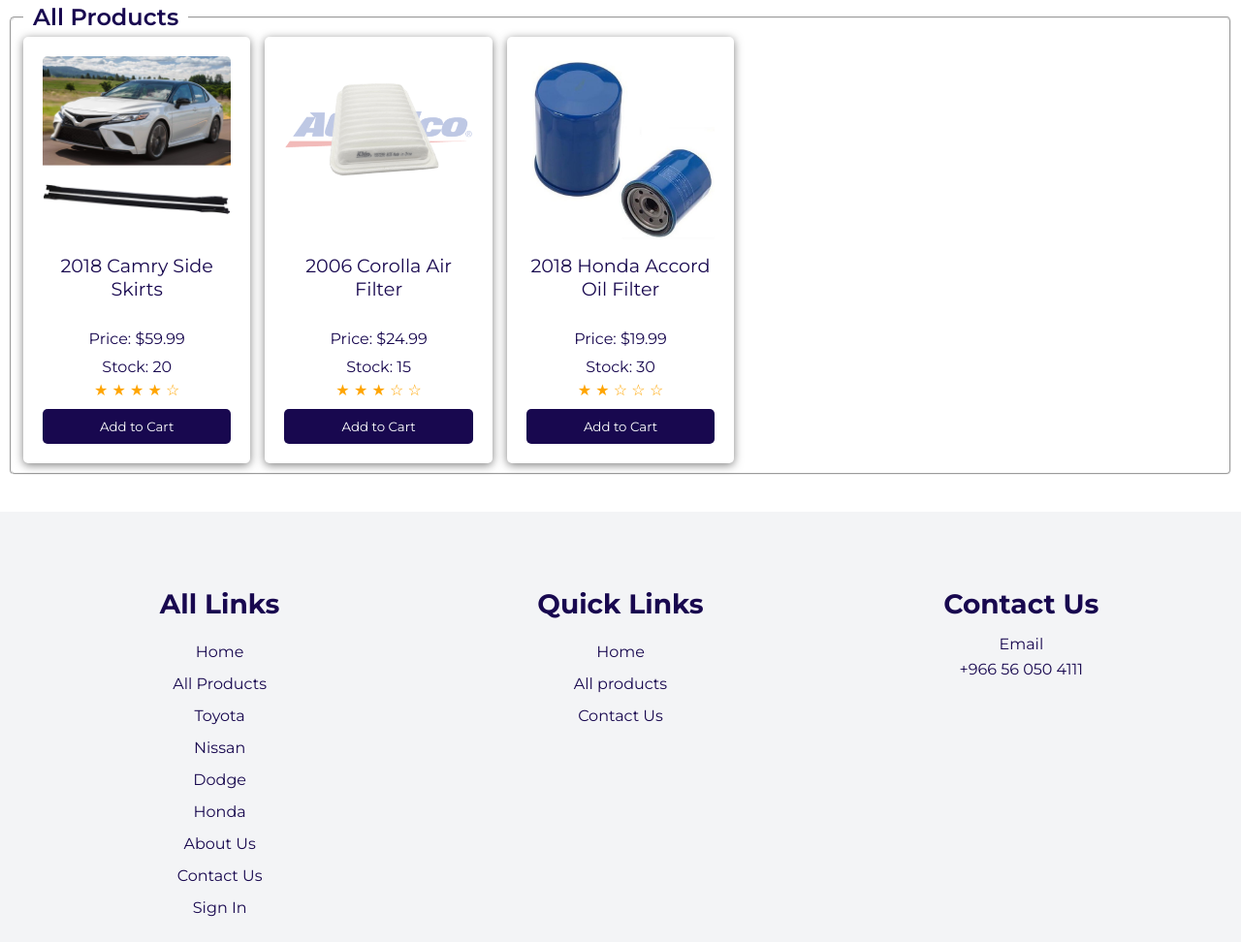
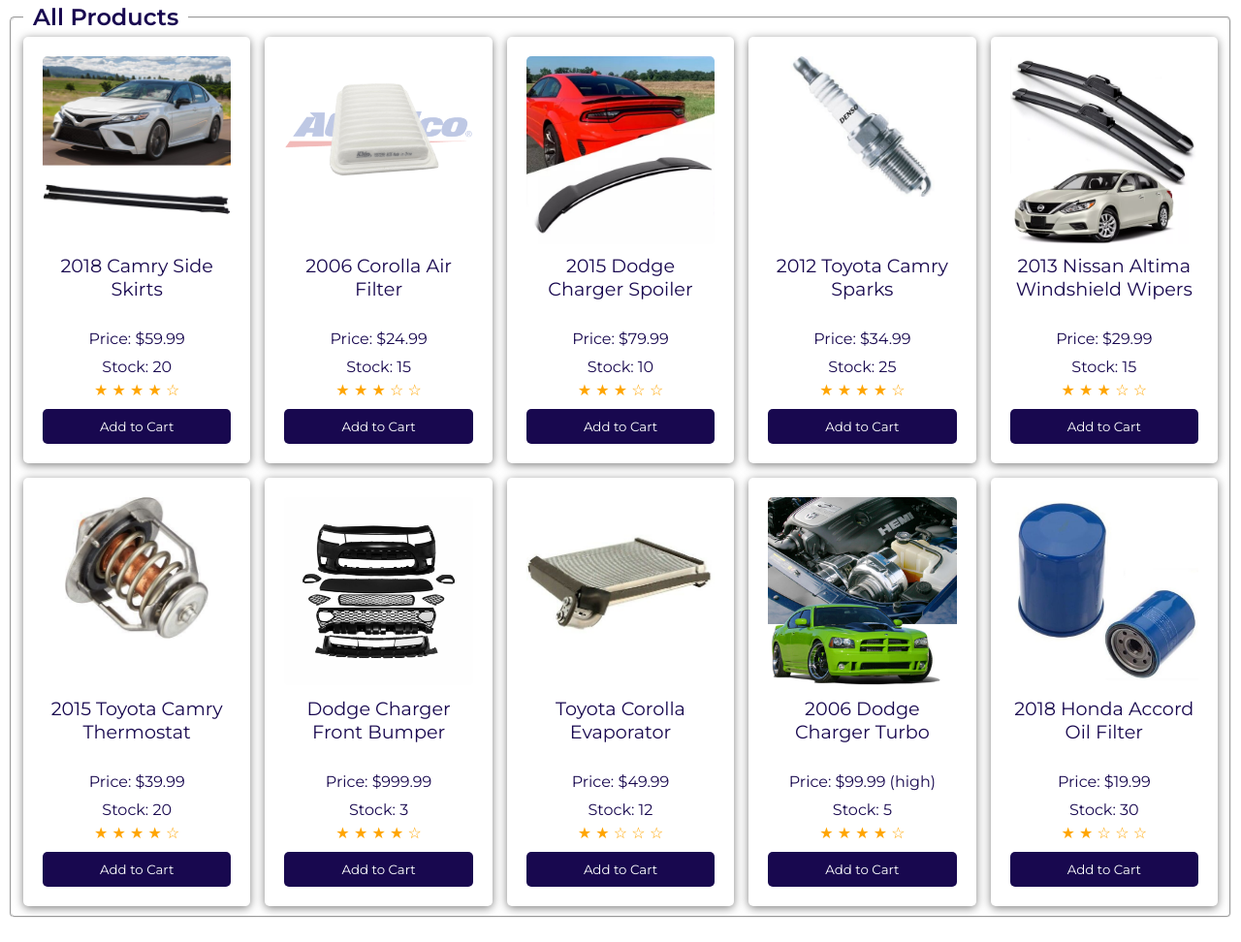
Before and after one commit to Mm19572R/cs379Project, a plain HTML site: page allprod.html in a window 1280 px wide. Shown: the part 193-1165 px from the top of the page at 97% size. Drawn offline with Linux system fonts and the light colour scheme.

Commit message:
Update allprod.html

```diff
--- a/allprod.html
+++ b/allprod.html
@@ -227,6 +227,125 @@ function addToCart(product) {
     <button class="add-to-cart">Add to Cart</button>
 </div>
 
+        <div class="product-card">
+    <img src="images/chargerspoiler.jpg" alt="2015 Dodge Charger Spoiler" class="product-image">
+    <div class="product-info">
+        <h4 class="product-name">2015 Dodge Charger Spoiler</h4>
+        <p class="product-price">Price: $79.99</p>
+        <p class="product-stock">Stock: 10</p>
+        <div class="rating">
+            <span class="star">&#9733;</span>
+            <span class="star">&#9733;</span>
+            <span class="star">&#9733;</span>
+            <span class="star">&#9734;</span>
+            <span class="star">&#9734;</span>
+        </div>
+    </div>
+    <button class="add-to-cart">Add to Cart</button>
+</div>
+
+<div class="product-card">
+    <img src="images/camryspark.png" alt="2012 Toyota Camry Sparks" class="product-image">
+    <div class="product-info">
+        <h4 class="product-name">2012 Toyota Camry Sparks</h4>
+        <p class="product-price">Price: $34.99</p>
+        <p class="product-stock">Stock: 25</p>
+        <div class="rating">
+            <span class="star">&#9733;</span>
+            <span class="star">&#9733;</span>
+            <span class="star">&#9733;</span>
+            <span class="star">&#9733;</span>
+            <span class="star">&#9734;</span>
+        </div>
+    </div>
+    <button class="add-to-cart">Add to Cart</button>
+</div>
+
+        <div class="product-card">
+    <img src="images/altimawinsh.png" alt="2013 Nissan Altima Windshield Wipers" class="product-image">
+    <div class="product-info">
+        <h4 class="product-name">2013 Nissan Altima Windshield Wipers</h4>
+        <p class="product-price">Price: $29.99</p>
+        <p class="product-stock">Stock: 15</p>
+        <div class="rating">
+            <span class="star">&#9733;</span>
+            <span class="star">&#9733;</span>
+            <span class="star">&#9733;</span>
+            <span class="star">&#9734;</span>
+            <span class="star">&#9734;</span>
+        </div>
+    </div>
+    <button class="add-to-cart">Add to Cart</button>
+</div>
+
+<div class="product-card">
+    <img src="images/camryThermostat.jpg" alt="2015 Toyota Camry Thermostat" class="product-image">
+    <div class="product-info">
+        <h4 class="product-name">2015 Toyota Camry Thermostat</h4>
+        <p class="product-price">Price: $39.99</p>
+        <p class="product-stock">Stock: 20</p>
+        <div class="rating">
+            <span class="star">&#9733;</span>
+            <span class="star">&#9733;</span>
+            <span class="star">&#9733;</span>
+            <span class="star">&#9733;</span>
+            <span class="star">&#9734;</span>
+        </div>
+    </div>
+    <button class="add-to-cart">Add to Cart</button>
+</div>
+
+<div class="product-card">
+    <img src="images/chargerb.jpg" alt="Dodge Charger Front Bumper" class="product-image">
+    <div class="product-info">
+        <h4 class="product-name">Dodge Charger Front Bumper</h4>
+        <p class="product-price">Price: $999.99</p>
+        <p class="product-stock">Stock: 3</p>
+        <div class="rating">
+            <span class="star">&#9733;</span>
+            <span class="star">&#9733;</span>
+            <span class="star">&#9733;</span>
+            <span class="star">&#9733;</span>
+            <span class="star">&#9734;</span>
+        </div>
+    </div>
+    <button class="add-to-cart">Add to Cart</button>
+</div>
+
+<div class="product-card">
+    <img src="images/corollaevaporator.jpg" alt="Toyota Corolla Evaporator" class="product-image">
+    <div class="product-info">
+        <h4 class="product-name">Toyota Corolla Evaporator</h4>
+        <p class="product-price">Price: $49.99</p>
+        <p class="product-stock">Stock: 12</p>
+        <div class="rating">
+            <span class="star">&#9733;</span>
+            <span class="star">&#9733;</span>
+            <span class="star">&#9734;</span>
+            <span class="star">&#9734;</span>
+            <span class="star">&#9734;</span>
+        </div>
+    </div>
+    <button class="add-to-cart">Add to Cart</button>
+</div>
+
+<div class="product-card">
+    <img src="images/chargerturbo.jpg" alt="2006 Dodge Charger Turbo" class="product-image">
+    <div class="product-info">
+        <h4 class="product-name">2006 Dodge Charger Turbo</h4>
+        <p class="product-price">Price: $99.99 (high)</p>
+        <p class="product-stock">Stock: 5</p>
+        <div class="rating">
+            <span class="star">&#9733;</span>
+            <span class="star">&#9733;</span>
+            <span class="star">&#9733;</span>
+            <span class="star">&#9733;</span>
+            <span class="star">&#9734;</span>
+        </div>
+    </div>
+    <button class="add-to-cart">Add to Cart</button>
+</div>
+
 <div class="product-card">
     <img src="images/hondaoilfilter.jpg" alt="Honda Accord Oil Filter" class="product-image">
     <div class="product-info">
```
